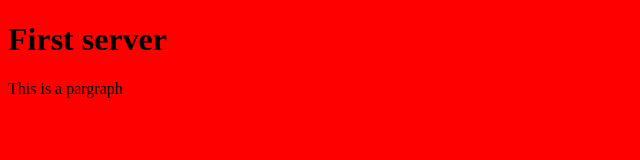
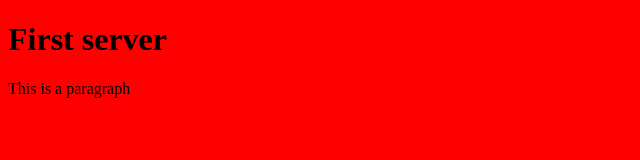
Before and after one commit to RealARamirez/2018-19-PNE-practices, a plain HTML site: page session-11/firstHTMLfile.html in a window 1280 px wide. Shown: the full height of the page, 0-640 px from the left. Drawn offline with Linux system fonts and the light colour scheme.

Commit message:
Session eleven.

```diff
--- a/session-11/firstHTMLfile.html
+++ b/session-11/firstHTMLfile.html
@@ -6,6 +6,6 @@
 </head>
 <body style="background-color: red">
     <h1> First server </h1>
-    <p>This is a pargraph </p>
+    <p>This is a paragraph </p>
 </body>
 </html>
```
